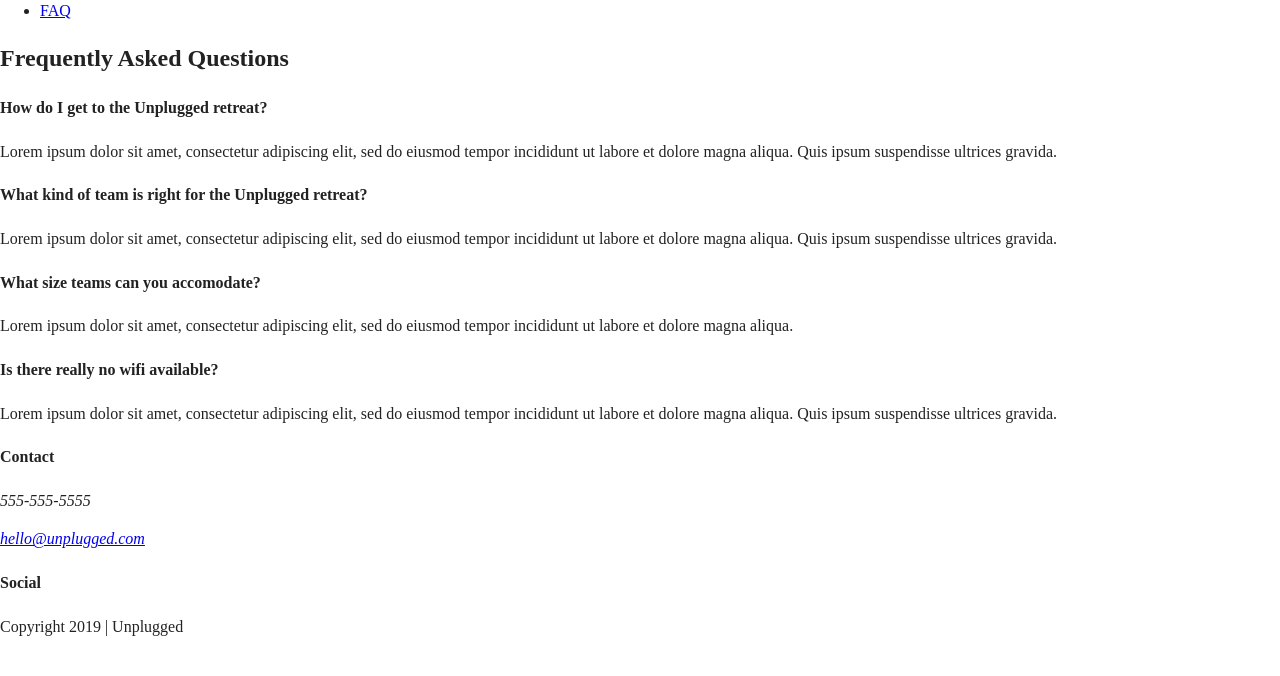
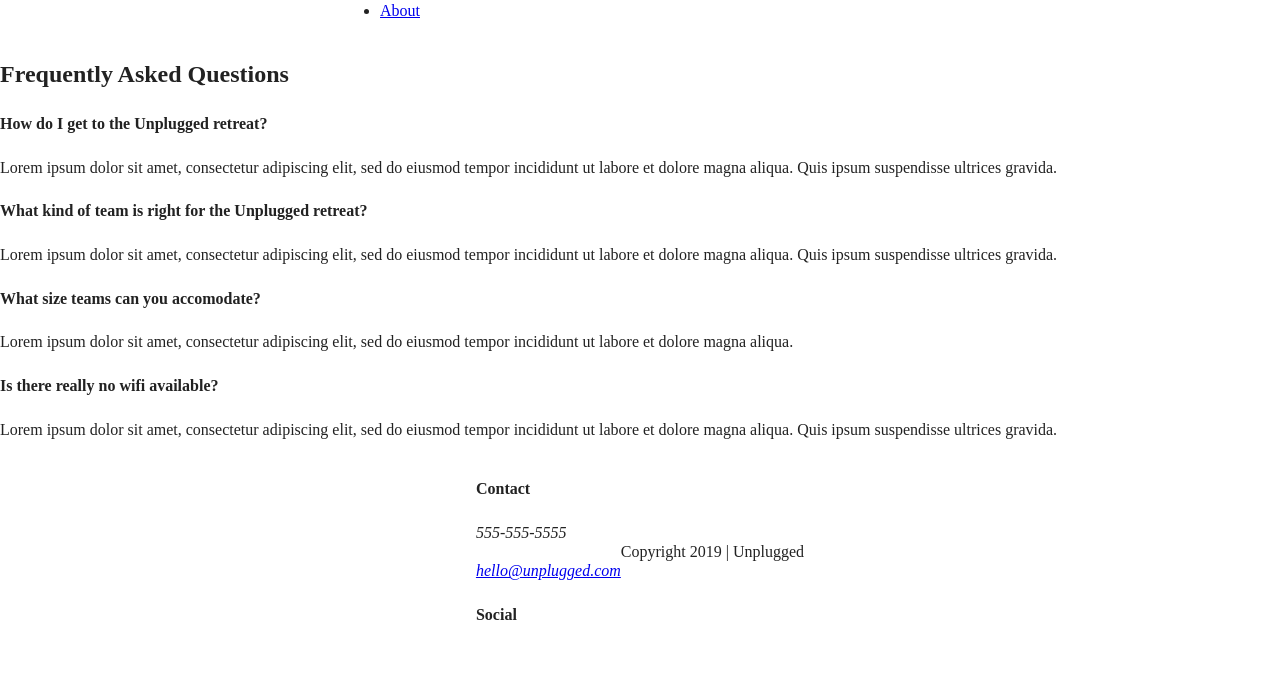
Before and after one commit to mahelkenn/unplugged, a website: page faq/index.html in a window 1280 px wide. Shown: the part 124-800 px from the top of the page. Drawn offline with Linux system fonts and the light colour scheme.

Commit message:
Fixed links in secondary pages, added beginning flexbox styles to css

```diff
--- a/css/main.css
+++ b/css/main.css
@@ -90,7 +90,10 @@ textarea {
 /*------------ Base Header/Footer Styles ------------- */
 
 header, footer {
-
+  display: flex;
+  justify-content: center;
+  align-items: center;
+  flex-flow: row wrap;
 }
 
 /*------------ Base Header Styles ------------- */
@@ -108,7 +111,8 @@ header nav {
 }
 
 header nav ul {
-
+  display: flex;
+  flex-flow: row wrap;
 }
 
 header nav ul li {
--- a/faq/index.html
+++ b/faq/index.html
@@ -31,7 +31,7 @@
       <div class="header-divider"></div>
       <nav>
         <ul>
-          <li><a href="faq/index.html" target="_blank">FAQ</a></li>
+          <li><a href="../about/index.html" target="_blank">About</a></li>
         </ul>
       </nav>
     </div>
```
Also changed, not shown: about/index.html (+1 -1 lines).
